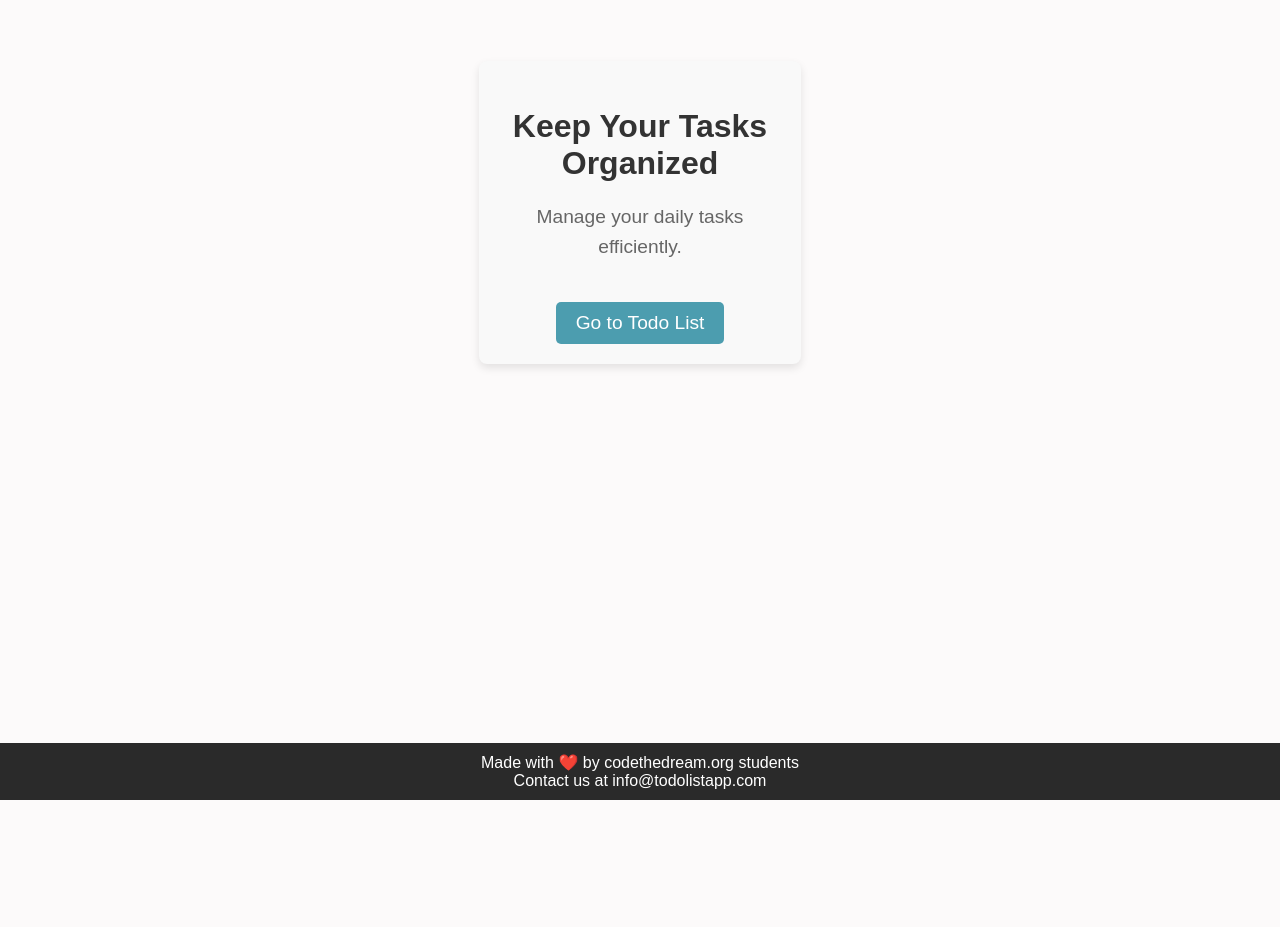
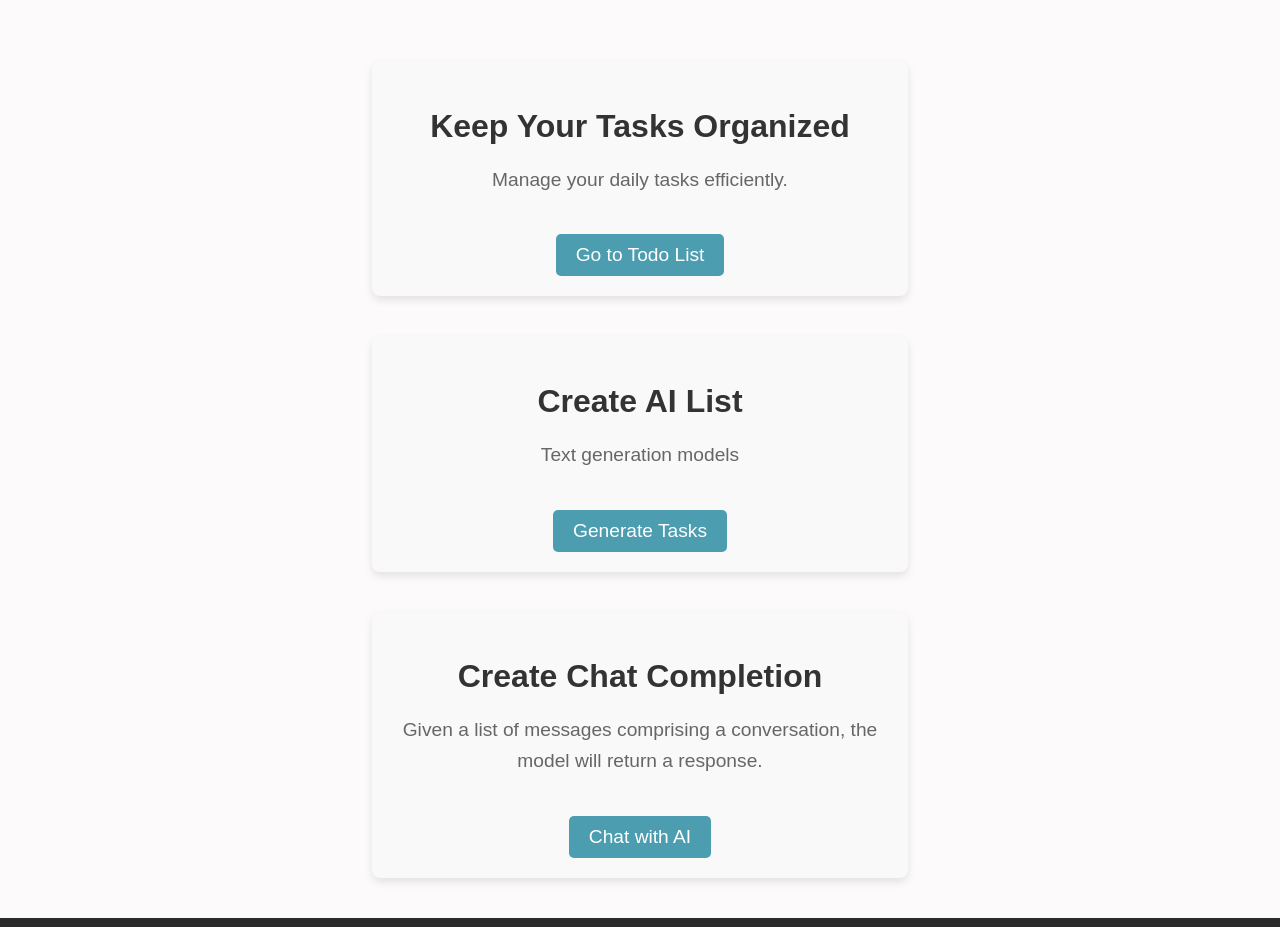
Before and after one commit to DoinaFitchevici/react-todo-1, a React (Create React App) app: page / in a window 1280 px wide. Shown: the top 927 px of the page. Before the commit the page ends 800 px from the top, so only its background shows below. Built offline with nearby package versions, Linux system fonts and the light colour scheme.

Commit message:
Add react-openai package and new components for task generation and chat completion

```diff
--- a/package.json
+++ b/package.json
@@ -7,6 +7,7 @@
     "prop-types": "^15.8.1",
     "react": "^18.2.0",
     "react-dom": "^18.2.0",
+    "react-openai": "^0.0.1",
     "react-router-dom": "^6.20.1",
     "react-scripts": "^5.0.1"
   },
--- a/src/App.js
+++ b/src/App.js
@@ -1,6 +1,8 @@
 import { BrowserRouter, Routes, Route } from "react-router-dom";
 import LandingPage from "./components/LandingPage";
 import TodoContainer from "./components/TodoContainer";
+import TaskGeneration from "./components/TaskGeneration";
+import Chat from "./components/Chat";
 
 function App() {
   return (
@@ -9,6 +11,8 @@ function App() {
         <Route path="/" element={<LandingPage />} />
         <Route path="/todolist" element={<TodoContainer />} />
         <Route path="/new" element={<h1>New Todo List</h1>} />
+        <Route path="/generate-tasks" element={<TaskGeneration />} />
+        <Route path="/chat" element={<Chat />} />
       </Routes>
     </BrowserRouter>
   );
--- /dev/null
+++ b/src/components/Chat.js
@@ -0,0 +1,61 @@
+import { useState } from "react";
+import axios from "axios";
+import styles from "./TodoListItem.module.css";
+
+const Chat = () => {
+  // State to store the chat message
+  const [message, setMessage] = useState("");
+  const API_KEY = process.env.REACT_APP_API_KEY;
+
+  // State to store the response message
+  const [response, setResponse] = useState("");
+
+  // Function to send a chat message to the OpenAI API
+  const sendMessage = async () => {
+    // Set the OpenAI API endpoint and headers
+    const apiEndpoint = "https://api.openai.com/v1/chat/completions";
+    const apiHeaders = {
+      "Content-Type": "application/json",
+      Authorization: `Bearer ${API_KEY}`,
+    };
+
+    // Set the request body
+    const requestBody = {
+      model: "gpt-4-turbo-preview",
+      messages: [
+        {
+          role: "system",
+          content: "You are a helpful assistant.",
+        },
+        {
+          role: "user",
+          content: message,
+        },
+      ],
+    };
+
+    // Make the request to the OpenAI API
+    const response = await axios.post(apiEndpoint, requestBody, {
+      headers: apiHeaders,
+    });
+
+    // Extract the response message
+    const responseMessage = response.data.choices[0].message.content;
+
+    // Update the response state with the new message
+    setResponse(responseMessage);
+  };
+
+  // Render a text input and a button to send a message, and display the response message
+  return (
+    <div>
+      <input value={message} onChange={(e) => setMessage(e.target.value)} />
+      <button onClick={sendMessage} className={styles.button}>
+        Send
+      </button>
+      <p>{response}</p>
+    </div>
+  );
+};
+
+export default Chat;
--- a/src/components/LandingPage.js
+++ b/src/components/LandingPage.js
@@ -11,9 +11,31 @@ const LandingPage = () => {
           Go to Todo List
         </Link>
       </main>
+      <main className={styles.main}>
+        <h2>Create AI List</h2>
+        <p>Text generation models</p>
+        <Link to="/generate-tasks" className={styles.ctaButton}>
+          Generate Tasks
+        </Link>
+      </main>
+      <main className={styles.main}>
+        <h2>Create Chat Completion</h2>
+        <p>
+          Given a list of messages comprising a conversation, the model will
+          return a response.
+        </p>
+        <Link to="/chat" className={styles.ctaButton}>
+          Chat with AI
+        </Link>
+      </main>
       <footer className={styles.footer}>
         <p>Made with ❤️ by codethedream.org students</p>
-        <p>Contact us at info@todolistapp.com</p>
+        <p>
+          Contact us at{" "}
+          <a href="https://devarts.notion.site/devarts/61c6b79808ce476290c753165851b070?v=9d442848a814451fba7a2e1b99bebb9b">
+            DevArts
+          </a>
+        </p>
       </footer>
     </div>
   );
--- a/src/components/LandingPage.module.css
+++ b/src/components/LandingPage.module.css
@@ -49,7 +49,7 @@
     text-align: center;
     padding: 10px 0;
     position: absolute;
-    bottom: 0;
+    /* bottom: 0; */
     left: 0;
     width: 100vw;
     box-sizing: border-box;
@@ -61,3 +61,16 @@
     margin: 0;
     font-size: 1em;
 }
+
+/* Remove the default underline and change color */
+a {
+    text-decoration: none;
+    color: #9fabc5;
+    /* You can use any color you prefer */
+}
+
+/* Change color on hover */
+a:hover {
+    color: #8b6f6f;
+    /* Change to a different color on hover */
+}
--- /dev/null
+++ b/src/components/TaskGeneration.js
@@ -0,0 +1,64 @@
+import { useState } from "react";
+import axios from "axios";
+import styles from "./TodoListItem.module.css";
+
+const TaskGeneration = () => {
+  // State to store the generated tasks
+  const [generatedTasks, setGeneratedTasks] = useState([]);
+  const API_KEY = process.env.REACT_APP_API_KEY;
+
+  // Function to generate tasks using the OpenAI API
+  const generateTasks = async () => {
+    // Prompt to send to the OpenAI API
+    const prompt =
+      "Generate 5 creative and engaging tasks for a todo list application.";
+
+    // Set the OpenAI API endpoint and headers
+    const apiEndpoint = "https://api.openai.com/v1/chat/completions";
+    const apiHeaders = {
+      "Content-Type": "application/json",
+      Authorization: `Bearer ${API_KEY}`,
+    };
+
+    // Set the request body
+    const requestBody = {
+      model: "gpt-3.5-turbo",
+      messages: [
+        {
+          role: "user",
+          content: prompt,
+        },
+      ],
+    };
+
+    // Make the request to the OpenAI API
+    const response = await axios.post(apiEndpoint, requestBody, {
+      headers: apiHeaders,
+    });
+
+    // Extract tasks from the API response
+    const tasks = response.data.choices[0].message.content.split("\n");
+
+    // Update the state with the generated tasks
+    setGeneratedTasks(tasks);
+  };
+
+  // Render a button to trigger task generation and display the generated tasks
+  return (
+    <div>
+      <button onClick={generateTasks}>Generate Tasks</button>
+      <ul>
+        {generatedTasks.map((task, index) => (
+          <li key={index}>
+            {task}{" "}
+            <button onClick={() => addToDo(task)} className={styles.button}>
+              Add to todo list
+            </button>
+          </li>
+        ))}
+      </ul>
+    </div>
+  );
+};
+
+export default TaskGeneration;
```
Also changed, not shown: 1 other file (tests, documents, lock files or other folders).
